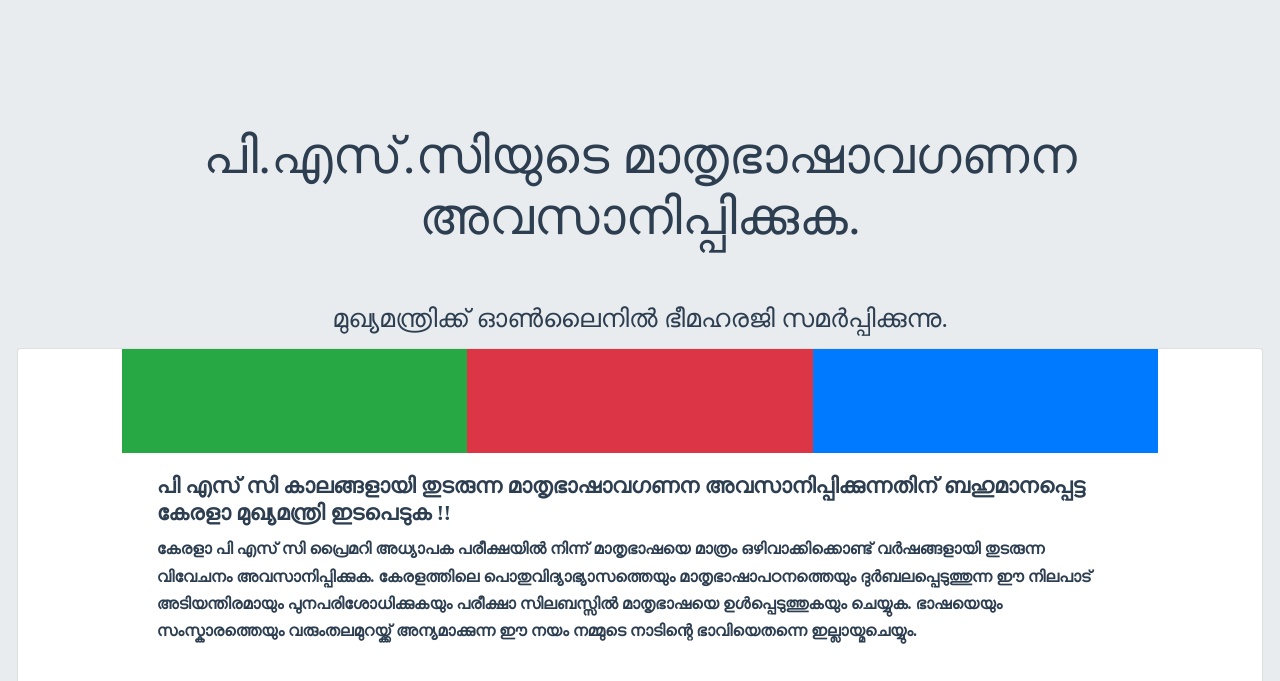
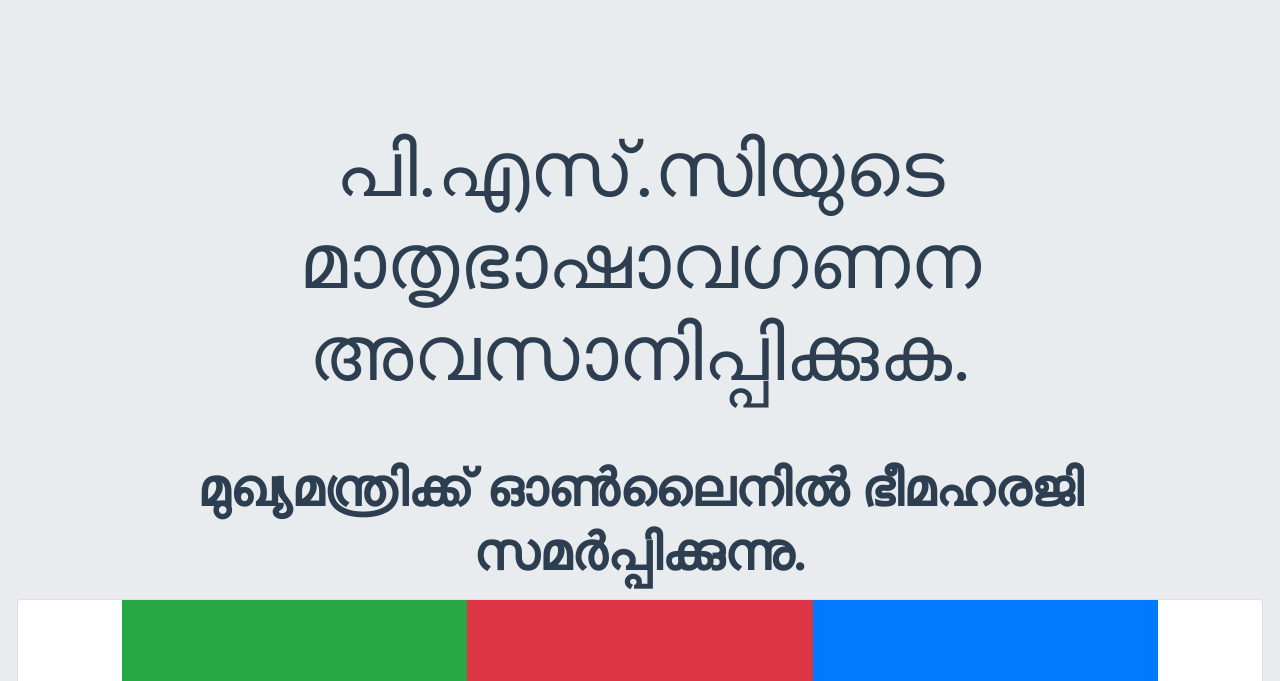
Before and after one commit to malayalampetition/-malayalampetition.github.io, a plain HTML site: page index.html in a window 1280 px wide. Shown: the part 59-740 px from the top of the page. Drawn offline with nearby package versions, Linux system fonts and the light colour scheme; a web font is replaced by a local one.

Commit message:
typography changes

```diff
--- a/index.html
+++ b/index.html
@@ -36,8 +36,8 @@
     <div class="jumbotron mb-0 d-flex align-items-center flex-column justify-content-center min-100" id="header">
         <br /><br /><br />
         <center>
-            <h1 class="display-3 py-5" style="font-size:4vw;">പി.എസ്.സിയുടെ മാതൃഭാഷാവഗണന അവസാനിപ്പിക്കുക.</h1>
-            <h2 class="display-3" style="font-size:2vw;">മുഖ്യമന്ത്രിക്ക് ഓണ്‍ലൈനില്‍ ഭീമഹരജി സമര്‍പ്പിക്കുന്നു.</h2>
+            <h1 class="display-3 py-5" style="font-size:6vw;">പി.എസ്.സിയുടെ മാതൃഭാഷാവഗണന അവസാനിപ്പിക്കുക.</h1>
+            <h2  style="font-size:4vw;">മുഖ്യമന്ത്രിക്ക് ഓണ്‍ലൈനില്‍ ഭീമഹരജി സമര്‍പ്പിക്കുന്നു.</h2>
         </center>
         <div class="row">
             <div class="card">
```
Also changed, not shown: info.html (+1 -1 lines).
